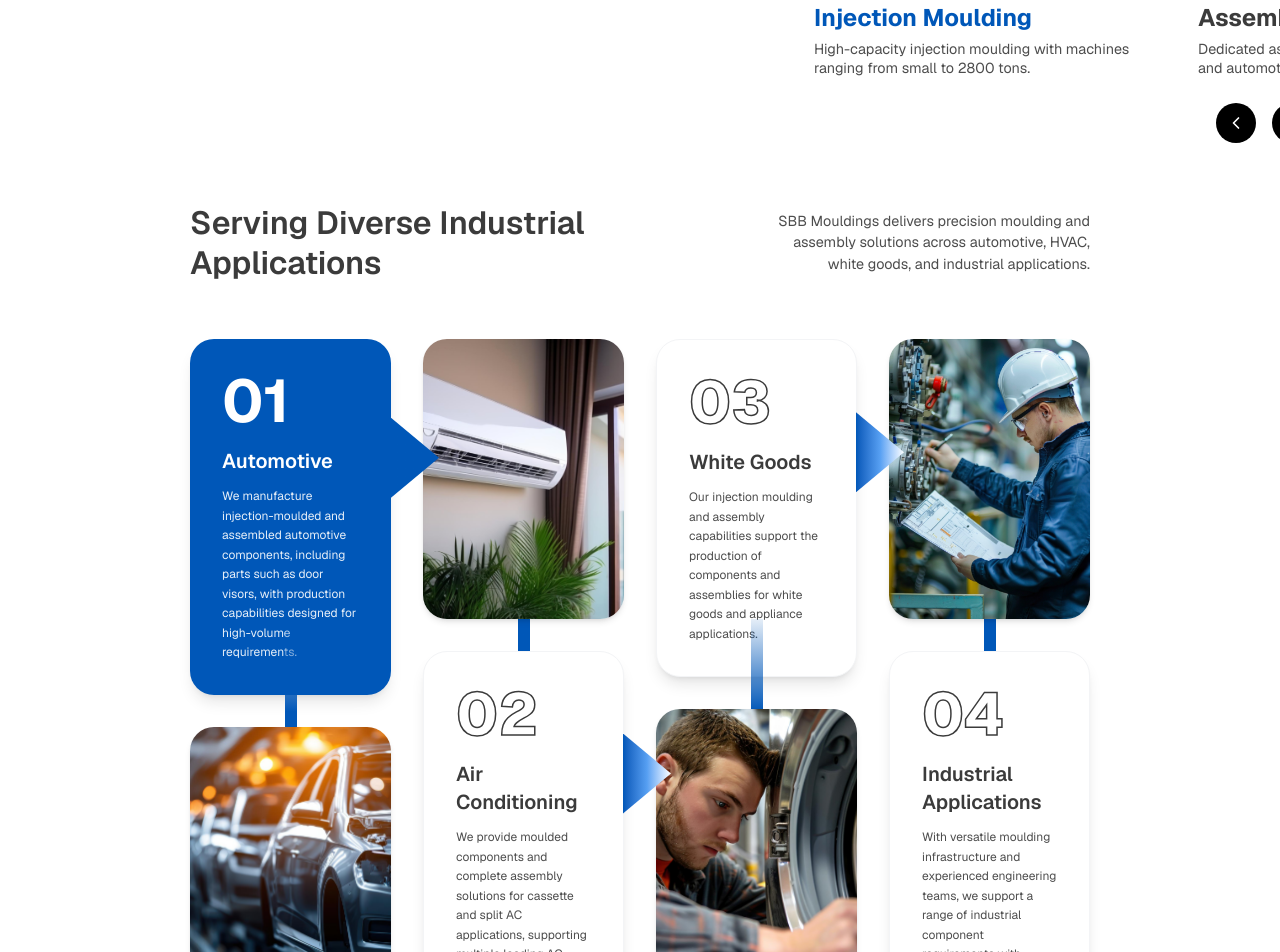
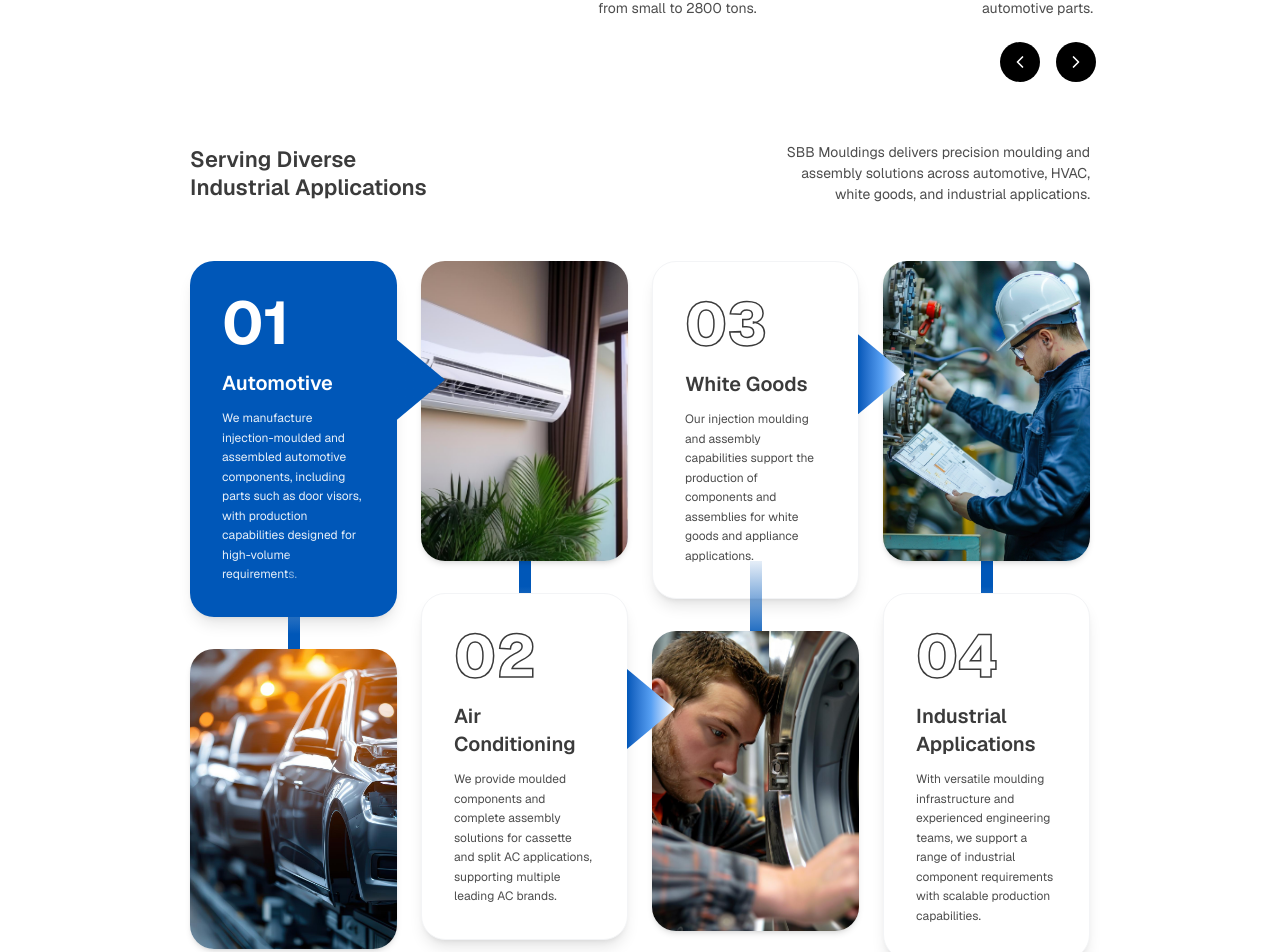
Before and after one commit to Chandail-Kajal/sbb-modulings, a Next.js app: page / in a window 1280 px wide. Shown: the part 1684-2636 px from the top of the page. Built offline with nearby package versions, Linux system fonts and the light colour scheme; a web font is replaced by a local one.

Commit message:
fixed text size for breakpoints

```diff
--- a/src/app/globals.css
+++ b/src/app/globals.css
@@ -1,4 +1,4 @@
-@import url('https://fonts.cdnfonts.com/css/helvetica-neue-55');
+@import url("https://fonts.cdnfonts.com/css/helvetica-neue-55");
 @import "tailwindcss";
 
 :root {
@@ -34,10 +34,6 @@
   --font-neue: var(--font-helvetica-neue), "Helvetica Neue", Arial, sans-serif;
   --font-ce: var(--font-helvetica-ce), "Helvetica Neue", Arial, sans-serif;
 
-  /*
-   * 1920px design:
-   * 1920 - 210 - 210 = 1500px content width
-   */
   --container-content: 1500px;
 
   --section-y: 70px;
@@ -50,26 +46,15 @@
   --text-title-lg: 40px;
   --text-display: 96px;
 
-  /*
-   * Fluid typography
-   */
-  --text-fluid-16: clamp(12px, 1.125vw, 16px);
-  --text-fluid-24: clamp(20px, 2vw, 24px);
-  --text-fluid-32: clamp(24px, 2.5vw, 32px);
-  --text-fluid-40: clamp(30px, 3.5vw, 40px);
-  --text-fluid-96: clamp(40px, 8vw, 96px);
+  /* Default base fallback / 1920px+ max bounds */
+  --text-fluid-16: clamp(14px, 0.83vw, 16px);
+  --text-fluid-24: clamp(18px, 1.25vw, 24px);
+  --text-fluid-32: clamp(22px, 1.66vw, 32px);
+  --text-fluid-40: clamp(26px, 2.08vw, 40px);
+  --text-fluid-96: clamp(48px, 5vw, 96px);
 }
 
 @layer utilities {
-  /*
-   * Main page content container.
-   *
-   * 1920px viewport:
-   * max-width = 1500px
-   *
-   * Smaller screens:
-   * max-width changes through breakpoints below.
-   */
   .section-container {
     width: 100%;
     max-width: var(--container-content);
@@ -77,20 +62,11 @@
     margin-right: auto;
   }
 
-  /*
-   * Section vertical spacing only.
-   *
-   * Horizontal spacing is handled by
-   * .section-container + max-width.
-   */
   .section-padding {
     padding-top: var(--section-y);
     padding-bottom: var(--section-y);
   }
 
-  /*
-   * Header vertical spacing only.
-   */
   .header-padding {
     padding-top: var(--header-y);
     padding-bottom: var(--header-y);
@@ -101,77 +77,86 @@
   }
 }
 
-/*
- * ============================================================
+/* ============================================================
  * DESKTOP
  * 1920px+
- * ============================================================
- *
- * Content:
- * 1920px - 1500px = 420px
- * 420px / 2 = 210px each side
- */
-
+ * ============================================================ */
 @media (min-width: 1920px) {
   :root {
     --container-content: 1500px;
     --section-y: 70px;
     --header-y: 28px;
+
+    /* Locked at full target sizes above 1920px */
+    --text-fluid-16: 16px;
+    --text-fluid-24: 24px;
+    --text-fluid-32: 32px;
+    --text-fluid-40: 40px;
+    --text-fluid-96: 96px;
   }
 }
 
-/*
- * ============================================================
+/* ============================================================
  * LARGE DESKTOP
  * 1440px - 1919px
- * ============================================================
- */
-
+ * ============================================================ */
 @media (min-width: 1440px) and (max-width: 1919px) {
   :root {
     --container-content: 1200px;
     --section-y: 70px;
     --header-y: 28px;
+
+    /* Scales continuously from 1440px up to 1920px */
+    --text-fluid-16: clamp(15px, 0.83vw, 16px);
+    --text-fluid-24: clamp(21px, 1.25vw, 24px);
+    --text-fluid-32: clamp(26px, 1.66vw, 32px);
+    --text-fluid-40: clamp(32px, 2.08vw, 40px);
+    --text-fluid-96: clamp(72px, 5vw, 96px);
   }
 }
 
-/*
- * ============================================================
+/* ============================================================
  * DESKTOP / TABLET LANDSCAPE
  * 1024px - 1439px
- * ============================================================
- */
-
+ * ============================================================ */
 @media (min-width: 1024px) and (max-width: 1439px) {
   :root {
     --container-content: 900px;
     --section-y: 60px;
     --header-y: 26px;
+
+    /* Scales continuously from 1024px up to 1440px */
+    --text-fluid-16: clamp(14px, 1.1vw, 15px);
+    --text-fluid-24: clamp(19px, 1.6vw, 21px);
+    --text-fluid-32: clamp(24px, 2.1vw, 26px);
+    --text-fluid-40: clamp(28px, 2.5vw, 32px);
+    --text-fluid-96: clamp(56px, 5.2vw, 72px);
   }
 }
 
-/*
- * ============================================================
+/* ============================================================
  * TABLET
  * 768px - 1023px
- * ============================================================
- */
-
+ * ============================================================ */
 @media (min-width: 768px) and (max-width: 1023px) {
   :root {
     --container-content: 680px;
     --section-y: 50px;
     --header-y: 24px;
+
+    /* Scales continuously from 768px up to 1024px */
+    --text-fluid-16: clamp(14px, 1.5vw, 15px);
+    --text-fluid-24: clamp(17px, 2.1vw, 19px);
+    --text-fluid-32: clamp(21px, 2.6vw, 24px);
+    --text-fluid-40: clamp(24px, 3.1vw, 28px);
+    --text-fluid-96: clamp(44px, 5.8vw, 56px);
   }
 }
 
-/*
- * ============================================================
+/* ============================================================
  * MOBILE
- * < 768px
- * ============================================================
- */
-
+ * 480px - 767px
+ * ============================================================ */
 @media (max-width: 767px) {
   :root {
     --container-content: calc(100% - 40px);
@@ -184,16 +169,20 @@
     --text-title-sm: 22px;
     --text-title-md: 28px;
     --text-title-lg: 32px;
+
+    /* Scales continuously from 480px up to 768px */
+    --text-fluid-16: clamp(13px, 2.7vw, 14px);
+    --text-fluid-24: clamp(16px, 3.3vw, 17px);
+    --text-fluid-32: clamp(18px, 3.9vw, 21px);
+    --text-fluid-40: clamp(21px, 4.5vw, 24px);
+    --text-fluid-96: clamp(34px, 7vw, 44px);
   }
 }
 
-/*
- * ============================================================
+/* ============================================================
  * SMALL MOBILE
  * < 480px
- * ============================================================
- */
-
+ * ============================================================ */
 @media (max-width: 479px) {
   :root {
     --container-content: calc(100% - 32px);
@@ -206,6 +195,13 @@
     --text-title-sm: 20px;
     --text-title-md: 26px;
     --text-title-lg: 30px;
+
+    /* Scales smoothly down to 320px mobile devices */
+    --text-fluid-16: clamp(12px, 3.75vw, 13px);
+    --text-fluid-24: clamp(14px, 4.3vw, 16px);
+    --text-fluid-32: clamp(16px, 5vw, 18px);
+    --text-fluid-40: clamp(18px, 5.6vw, 21px);
+    --text-fluid-96: clamp(28px, 8.7vw, 34px);
   }
 }
 
--- a/src/app/page.tsx
+++ b/src/app/page.tsx
@@ -28,8 +28,8 @@ export default function HomePage() {
       <Hero />
 
       <Section>
-        <div className="flex flex-col items-start justify-between sm:flex-row section-container">
-          <div className="w-full lg:max-w-2xl">
+        <div className="flex flex-col gap-8 sm:gap-0 items-start justify-between sm:flex-row section-container">
+          <div className="w-full lg:max-w-[40%]">
             <div className="flex flex-col gap-4">
               <h4 className="text-fluid-40 font-bold leading-none text-text-primary">
                 Built on Engineering. Driven by{" "}
@@ -50,7 +50,7 @@ export default function HomePage() {
             </div>
           </div>
 
-          <div className="grid w-full grid-cols-2 gap-x-6 gap-y-8 sm:grid-cols-3 lg:max-w-2xl lg:gap-x-6 lg:gap-y-10">
+          <div className="grid w-full grid-cols-2 gap-x-6 gap-y-8 sm:grid-cols-3 lg:max-w-[50%] lg:gap-x-6 lg:gap-y-8">
             {metricsData.map((item) => (
               <MetricBlock key={item.title} {...item} />
             ))}
--- a/src/components/IndustrialApplications.tsx
+++ b/src/components/IndustrialApplications.tsx
@@ -46,7 +46,7 @@ export const IndustrialApplications = () => {
     <Section >
       <div className="section-container flex flex-col gap-10 lg:gap-14">
         <div className="flex flex-col md:flex-row justify-between items-start md:items-center gap-4">
-          <h2 className="text-fluid-32 font-semibold text-text-primary max-w-xl leading-tight">
+          <h2 className="text-fluid-32 font-semibold text-text-primary lg:max-w-[30%] leading-tight">
             Serving Diverse Industrial Applications
           </h2>
           <p className="text-fluid-16 text-text-secondary max-w-xs text-left md:text-right">
@@ -54,9 +54,9 @@ export const IndustrialApplications = () => {
             across automotive, HVAC, white goods, and industrial applications.
           </p>
         </div>
-        <div className="grid grid-cols-1 sm:grid-cols-2 lg:grid-cols-4 gap-6 lg:gap-8 relative">
+        <div className="grid grid-cols-1 sm:grid-cols-2 lg:grid-cols-4 gap-6 lg:gap-6 relative">
           <div className="flex flex-col gap-8 relative">
-            <div className="relative bg-primary text-white p-6 sm:p-8 rounded-3xl shadow-lg flex flex-col justify-between min-h-70">
+            <div className="relative bg-primary text-white p-6 sm:p-8 rounded-3xl shadow-lg flex flex-col justify-between min-h-75">
               <div>
                 <span className="text-5xl lg:text-6xl font-bold block mb-4">
                   {industries[0].number}
@@ -73,7 +73,7 @@ export const IndustrialApplications = () => {
 
             <div className="hidden lg:block absolute left-1/2 top-70 bottom-1/3 w-3 bg-linear-to-b from-primary/10 via-primary to-primary -translate-x-1/2 z-0" />
 
-            <div className="relative min-h-70 rounded-3xl overflow-hidden shadow-md">
+            <div className="relative min-h-75 rounded-3xl overflow-hidden shadow-md">
               <Image
                 src={industries[0].image}
                 alt={industries[0].title}
@@ -83,7 +83,7 @@ export const IndustrialApplications = () => {
             </div>
           </div>
           <div className="flex flex-col gap-8 relative">
-            <div className="relative min-h-70 rounded-3xl overflow-hidden shadow-md z-10">
+            <div className="relative min-h-75 rounded-3xl overflow-hidden shadow-md z-10">
               <Image
                 src={industries[1].image}
                 alt={industries[1].title}
@@ -94,7 +94,7 @@ export const IndustrialApplications = () => {
 
             <div className="hidden lg:block absolute left-1/2 top-1/3 bottom-70 w-3 bg-linear-to-t from-primary/10 via-primary to-primary -translate-x-1/2 z-0" />
 
-            <div className="relative bg-white text-text-primary border border-gray-100 z-10 p-6 sm:p-8 rounded-3xl shadow-lg flex flex-col justify-between min-h-70">
+            <div className="relative bg-white text-text-primary border border-gray-100 z-10 p-6 sm:p-8 rounded-3xl shadow-lg flex flex-col justify-between min-h-75">
               <div>
                 <span className="text-5xl lg:text-6xl font-extrabold block mb-4 text-transparent [-webkit-text-stroke:1.5px_#3b3b3b]">
                   {industries[1].number}
@@ -110,7 +110,7 @@ export const IndustrialApplications = () => {
             </div>
           </div>
           <div className="flex flex-col gap-8 relative">
-            <div className="relative bg-white text-text-primary border border-gray-100 p-6 sm:p-8 rounded-3xl shadow-lg flex flex-col justify-between min-h-70">
+            <div className="relative bg-white text-text-primary border border-gray-100 p-6 sm:p-8 rounded-3xl shadow-lg flex flex-col justify-between min-h-75">
               <div>
                 <span className="text-5xl lg:text-6xl font-extrabold block mb-4 text-transparent [-webkit-text-stroke:1.5px_#3b3b3b]">
                   {industries[2].number}
@@ -126,9 +126,9 @@ export const IndustrialApplications = () => {
               <div className="hidden lg:block absolute -right-12 top-1/3 -translate-y-1/2 w-12 h-20 bg-linear-to-r from-primary via-primary-light to-white z-20 [clip-path:polygon(0_0,100%_50%,0_100%)]" />
             </div>
 
-            <div className="hidden lg:block absolute left-1/2 top-70 bottom-1/3 w-3 bg-linear-to-b from-primary/10 via-primary to-primary -translate-x-1/2 z-0" />
+            <div className="hidden lg:block absolute left-1/2 top-75 bottom-1/3 w-3 bg-linear-to-b from-primary/10 via-primary to-primary -translate-x-1/2 z-0" />
 
-            <div className="relative min-h-70 rounded-3xl overflow-hidden shadow-md">
+            <div className="relative min-h-75 rounded-3xl overflow-hidden shadow-md">
               <Image
                 src={industries[2].image}
                 alt={industries[2].title}
@@ -139,7 +139,7 @@ export const IndustrialApplications = () => {
           </div>
 
           <div className="flex flex-col gap-8 relative">
-            <div className="relative min-h-70 rounded-3xl overflow-hidden shadow-md z-10">
+            <div className="relative min-h-75 rounded-3xl overflow-hidden shadow-md z-10">
               <Image
                 src={industries[3].image}
                 alt={industries[3].title}
@@ -148,7 +148,7 @@ export const IndustrialApplications = () => {
               />
             </div>
             <div className="hidden lg:block absolute left-1/2 top-1/3 bottom-70 w-3 bg-linear-to-t from-primary/10 via-primary to-primary -translate-x-1/2 z-0" />
-            <div className="relative bg-white text-text-primary border border-gray-100 p-6 sm:p-8 rounded-3xl shadow-lg flex flex-col justify-between min-h-70">
+            <div className="relative bg-white text-text-primary border border-gray-100 p-6 sm:p-8 rounded-3xl shadow-lg flex flex-col justify-between min-h-75">
               <div>
                 <span className="text-5xl lg:text-6xl font-extrabold block mb-4 text-transparent [-webkit-text-stroke:1.5px_#3b3b3b]">
                   {industries[3].number}
--- a/src/components/ManufacturingSection.tsx
+++ b/src/components/ManufacturingSection.tsx
@@ -55,6 +55,8 @@ export const ManufacturingCarousel = () => {
         className="
           mx-auto
           flex
+          flex-col
+          sm:flex-row
           section-container
           items-start
           gap-12
@@ -65,7 +67,7 @@ export const ManufacturingCarousel = () => {
           className="
             w-full
             shrink-0
-            lg:max-w-xl
+            lg:max-w-[40%]
           "
         >
           <div className="flex flex-col gap-4">
@@ -102,7 +104,7 @@ export const ManufacturingCarousel = () => {
             </div>
           </div>
 
-          <div className="mt-6 flex items-center justify-end gap-4 sm:justify-center sm:pr-8 lg:pr-0">
+          <div className="mt-6 flex items-center justify-start ml-[33vw] sm:ml-0 gap-4 sm:justify-center sm:pr-8 lg:pr-0">
             <button
               type="button"
               onClick={scrollPrev}
```
Also changed, not shown: src/components/Header.tsx (+4 -3 lines).
